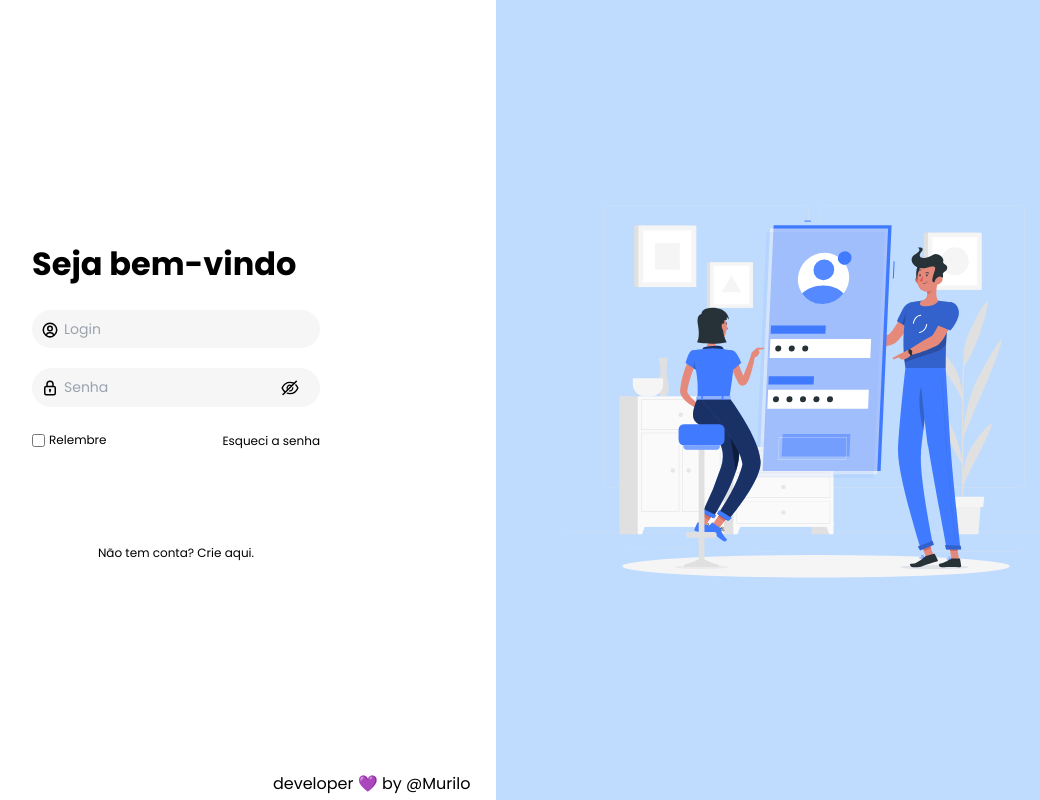
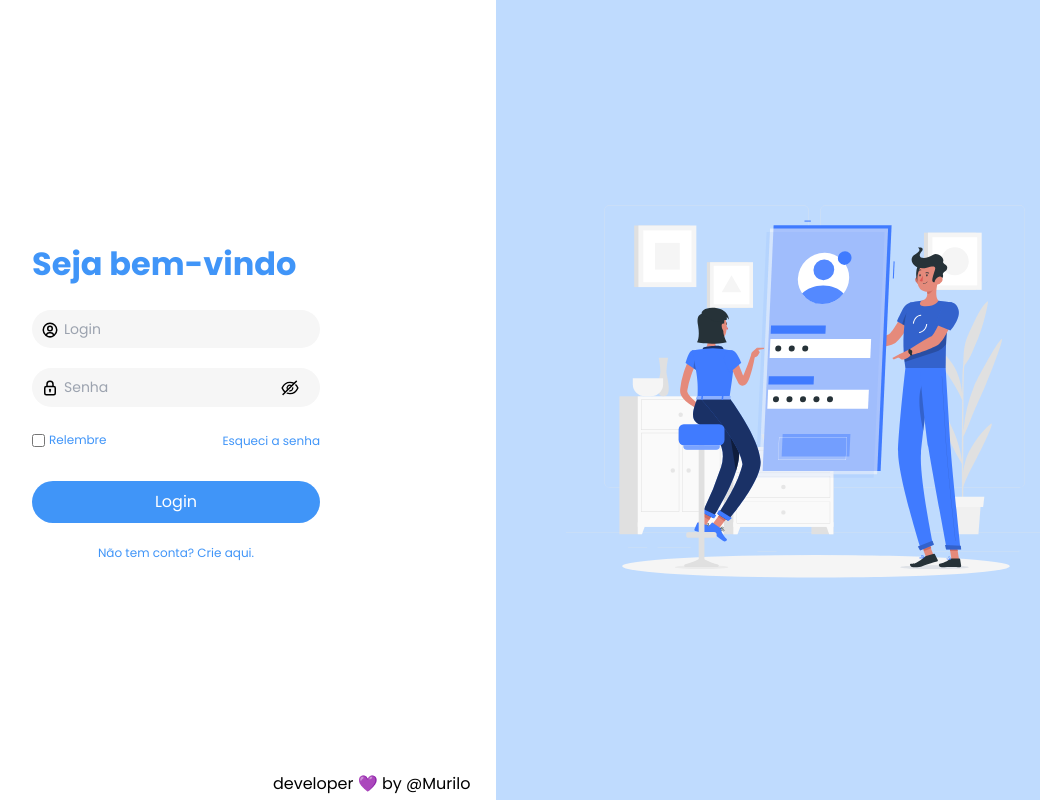
Before and after one commit to Jose-Murilo/project-layout-login, a Next.js app: page /signin in a window 1280 px wide. Shown: the whole page, without its empty margins (144-1184 px from the left). Built offline with nearby package versions, Linux system fonts and the light colour scheme.

Commit message:
alter color in className

```diff
--- a/src/components/FormSignIn.tsx
+++ b/src/components/FormSignIn.tsx
@@ -41,7 +41,9 @@ export function FormSignIn() {
       >
         <div className="flex flex-col gap-5">
           <section>
-            <h1 className="text-title text-[32px] font-bold">Seja bem-vindo</h1>
+            <h1 className="text-customBlue text-[32px] font-bold">
+              Seja bem-vindo
+            </h1>
           </section>
 
           <section>
@@ -118,23 +120,29 @@ export function FormSignIn() {
           <section className="flex justify-between items-center">
             <div className="flex items-center gap-1">
               <input className="border-2 " id="remember" type="checkbox" />
-              <label htmlFor="remember" className="text-[12px] text-title">
+              <label htmlFor="remember" className="text-[12px] text-customBlue">
                 Relembre
               </label>
             </div>
 
             <div>
-              <Link href={'/changepassword'} className="text-title text-[12px]">
+              <Link
+                href={'/changepassword'}
+                className="text-customBlue text-[12px]"
+              >
                 Esqueci a senha
               </Link>
             </div>
           </section>
 
-          <button className="transition-all hover:bg-[#4085f0] bg-title text-white p-2 mt-2 w-72 rounded-full">
+          <button className="transition-all hover:bg-[#4085f0] bg-customBlue text-white p-2 mt-2 w-72 rounded-full">
             Login
           </button>
 
-          <Link className="text-[12px] text-center text-title" href={'/signup'}>
+          <Link
+            className="text-[12px] text-center text-customBlue"
+            href={'/signup'}
+          >
             Não tem conta? Crie aqui.
           </Link>
         </div>
```
